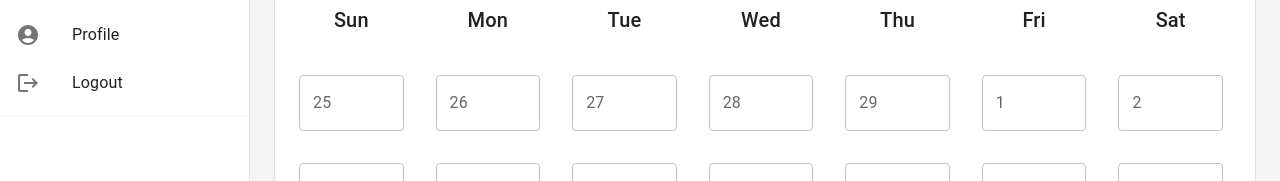
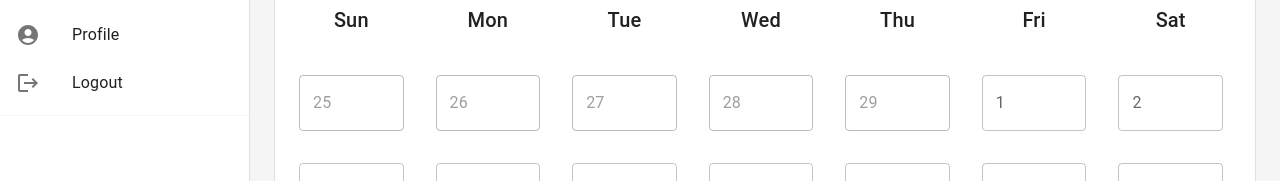
Before and after one commit to abuzarmd-ML/rinkoEMS, a React (Vite) app in the folder RinkoEMS/: page /attendance in a window 1280 px wide. Shown: the part 494-675 px from the top of the page. Built offline with nearby package versions, Linux system fonts and the light colour scheme.

Commit message:
diabled prev and next month unput field

```diff
--- a/RinkoEMS/src/Components/Cards/AttendanceInput.jsx
+++ b/RinkoEMS/src/Components/Cards/AttendanceInput.jsx
@@ -10,6 +10,7 @@ import { Divider } from '@mui/material';
 import MonthYearPicker from "./MonthYearPicker";
 import createCaleder from "./util/createCaleder";
 import formatDate from "./util/formatDate";
+import moment from "moment";
 
 const daysOfWeek = ["Sun", "Mon", "Tue", "Wed", "Thu", "Fri", "Sat"];
 
@@ -29,6 +30,11 @@ export default function AttendanceInput() {
     console.log('yearMonth', yearMonth)
   }, [yearMonth])
 
+  const shouldDisbledMonth = (currentDate)=>{
+    const activeMonth = moment(yearMonth).format('MM')
+    const currentMonth = moment(currentDate).format('MM')
+    return activeMonth!==currentMonth
+  }
 
 
   return (
@@ -70,6 +76,7 @@ export default function AttendanceInput() {
                         id={`hours-${day.date()}`}
                         label={`${day.date()}`}
                         variant="outlined"
+                        disabled={shouldDisbledMonth(day)}
                         fullWidth
                       />
                     </Item>
```
